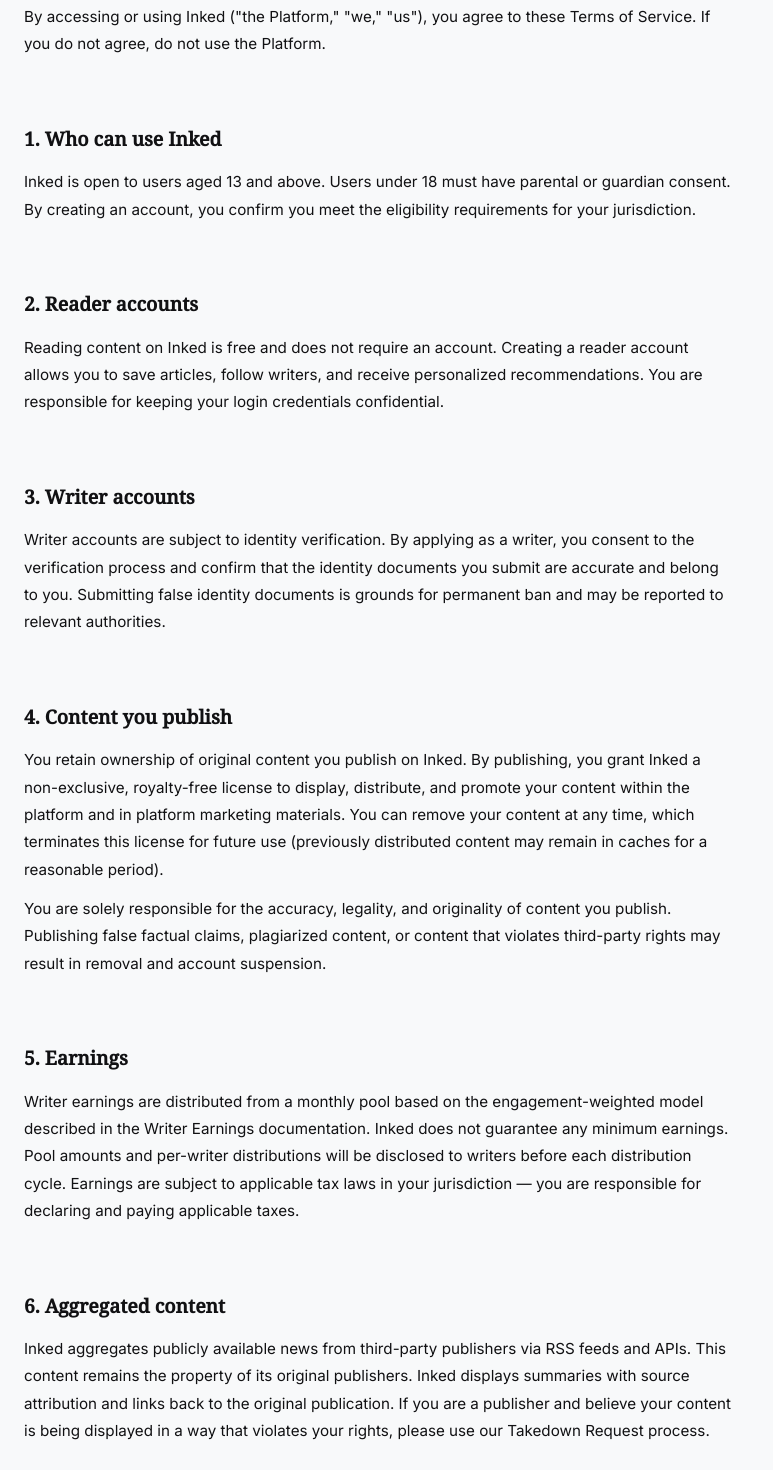
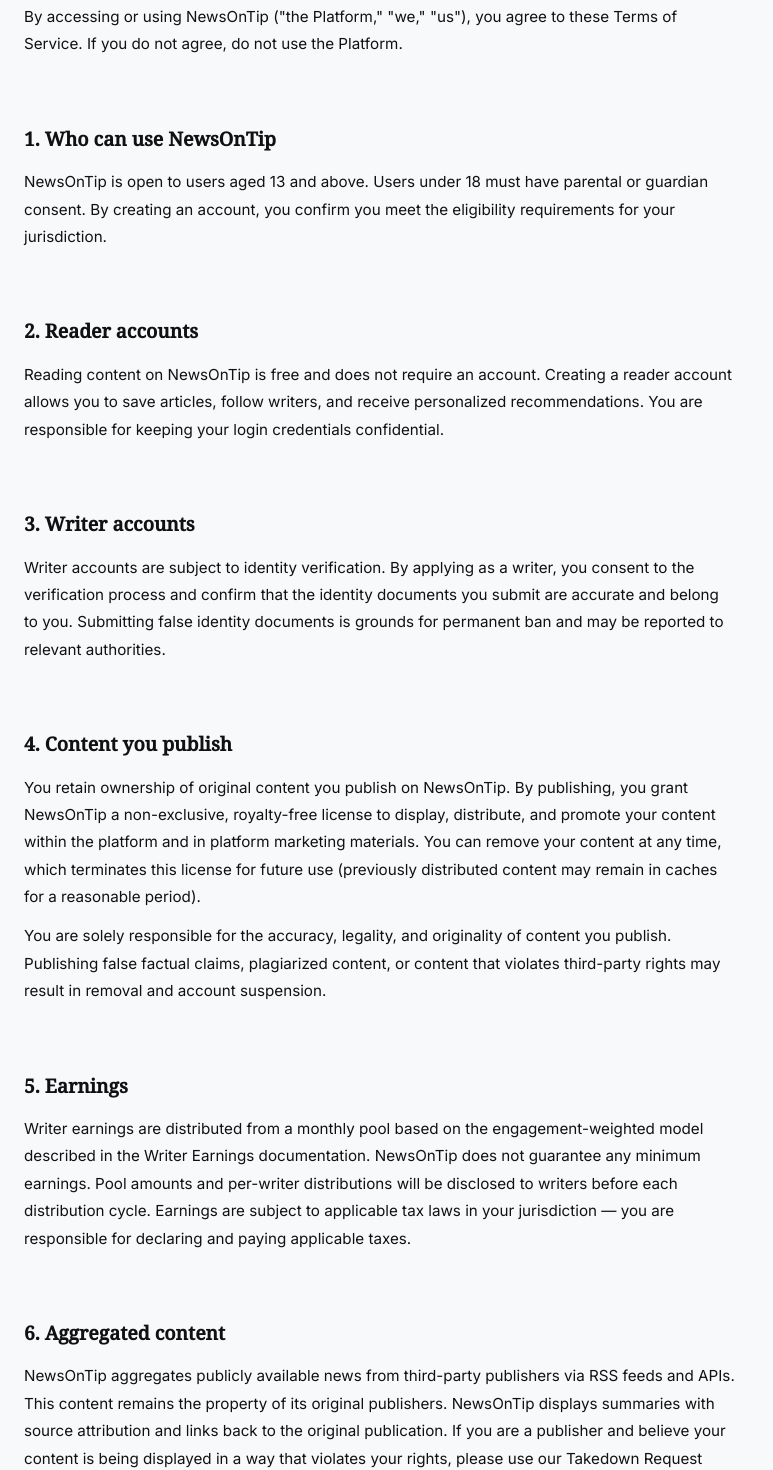
Before and after one commit to SoumyaranjanDS/inked-news, a React (Vite) app in the folder inked-website/: page /legal/terms in a window 1280 px wide. Shown: the part 500-1970 px from the top of the page, without its empty margins (0-773 px from the left). Built offline with nearby package versions, Linux system fonts and the light colour scheme; no server answers; the HTML template or start-up script is replaced by a standard one.

Commit message:
update Terms.jsx

```diff
--- a/inked-website/src/pages/legal/Terms.jsx
+++ b/inked-website/src/pages/legal/Terms.jsx
@@ -4,14 +4,14 @@
 export default function Terms({ theme, toggleTheme }) {
   return (
     <LegalLayout eyebrow="Legal" title="Terms of Service" theme={theme} toggleTheme={toggleTheme}>
-      <p>By accessing or using Inked ("the Platform," "we," "us"), you agree to these Terms of Service. If you do not agree, do not use the Platform.</p>
+      <p>By accessing or using NewsOnTip ("the Platform," "we," "us"), you agree to these Terms of Service. If you do not agree, do not use the Platform.</p>
 
-      <Clause title="1. Who can use Inked">
-        <p>Inked is open to users aged 13 and above. Users under 18 must have parental or guardian consent. By creating an account, you confirm you meet the eligibility requirements for your jurisdiction.</p>
+      <Clause title="1. Who can use NewsOnTip">
+        <p>NewsOnTip is open to users aged 13 and above. Users under 18 must have parental or guardian consent. By creating an account, you confirm you meet the eligibility requirements for your jurisdiction.</p>
       </Clause>
 
       <Clause title="2. Reader accounts">
-        <p>Reading content on Inked is free and does not require an account. Creating a reader account allows you to save articles, follow writers, and receive personalized recommendations. You are responsible for keeping your login credentials confidential.</p>
+        <p>Reading content on NewsOnTip is free and does not require an account. Creating a reader account allows you to save articles, follow writers, and receive personalized recommendations. You are responsible for keeping your login credentials confidential.</p>
       </Clause>
 
       <Clause title="3. Writer accounts">
@@ -19,16 +19,16 @@
       </Clause>
 
       <Clause title="4. Content you publish">
-        <p>You retain ownership of original content you publish on Inked. By publishing, you grant Inked a non-exclusive, royalty-free license to display, distribute, and promote your content within the platform and in platform marketing materials. You can remove your content at any time, which terminates this license for future use (previously distributed content may remain in caches for a reasonable period).</p>
+        <p>You retain ownership of original content you publish on NewsOnTip. By publishing, you grant NewsOnTip a non-exclusive, royalty-free license to display, distribute, and promote your content within the platform and in platform marketing materials. You can remove your content at any time, which terminates this license for future use (previously distributed content may remain in caches for a reasonable period).</p>
         <p style={{ marginTop: '0.75rem' }}>You are solely responsible for the accuracy, legality, and originality of content you publish. Publishing false factual claims, plagiarized content, or content that violates third-party rights may result in removal and account suspension.</p>
       </Clause>
 
       <Clause title="5. Earnings">
-        <p>Writer earnings are distributed from a monthly pool based on the engagement-weighted model described in the Writer Earnings documentation. Inked does not guarantee any minimum earnings. Pool amounts and per-writer distributions will be disclosed to writers before each distribution cycle. Earnings are subject to applicable tax laws in your jurisdiction — you are responsible for declaring and paying applicable taxes.</p>
+        <p>Writer earnings are distributed from a monthly pool based on the engagement-weighted model described in the Writer Earnings documentation. NewsOnTip does not guarantee any minimum earnings. Pool amounts and per-writer distributions will be disclosed to writers before each distribution cycle. Earnings are subject to applicable tax laws in your jurisdiction — you are responsible for declaring and paying applicable taxes.</p>
       </Clause>
 
       <Clause title="6. Aggregated content">
-        <p>Inked aggregates publicly available news from third-party publishers via RSS feeds and APIs. This content remains the property of its original publishers. Inked displays summaries with source attribution and links back to the original publication. If you are a publisher and believe your content is being displayed in a way that violates your rights, please use our <a href="/legal/takedown" style={{ color: 'var(--masthead-red)', textDecoration: 'none' }}>Takedown Request</a> process.</p>
+        <p>NewsOnTip aggregates publicly available news from third-party publishers via RSS feeds and APIs. This content remains the property of its original publishers. NewsOnTip displays summaries with source attribution and links back to the original publication. If you are a publisher and believe your content is being displayed in a way that violates your rights, please use our <a href="/legal/takedown" style={{ color: 'var(--masthead-red)', textDecoration: 'none' }}>Takedown Request</a> process.</p>
       </Clause>
 
       <Clause title="7. Prohibited conduct">
@@ -44,7 +44,7 @@
       </Clause>
 
       <Clause title="9. Limitation of liability">
-        <p>Inked is provided "as is." We do not guarantee uninterrupted availability or earnings outcomes. To the maximum extent permitted by applicable law, Inked's liability for any claim related to the platform is limited to the amount you paid to use the platform in the three months preceding the claim.</p>
+        <p>NewsOnTip is provided "as is." We do not guarantee uninterrupted availability or earnings outcomes. To the maximum extent permitted by applicable law, NewsOnTip's liability for any claim related to the platform is limited to the amount you paid to use the platform in the three months preceding the claim.</p>
       </Clause>
 
       <Clause title="10. Governing law">
@@ -52,7 +52,7 @@
       </Clause>
 
       <Clause title="11. Contact">
-        <p>Questions about these Terms: <a href="mailto:legal@inked.app" style={{ color: 'var(--masthead-red)', textDecoration: 'none' }}>legal@inked.app</a></p>
+        <p>Questions about these Terms: <a href="mailto:legal@newsontip.app" style={{ color: 'var(--masthead-red)', textDecoration: 'none' }}>legal@newsontip.app</a></p>
       </Clause>
     </LegalLayout>
   )
```
